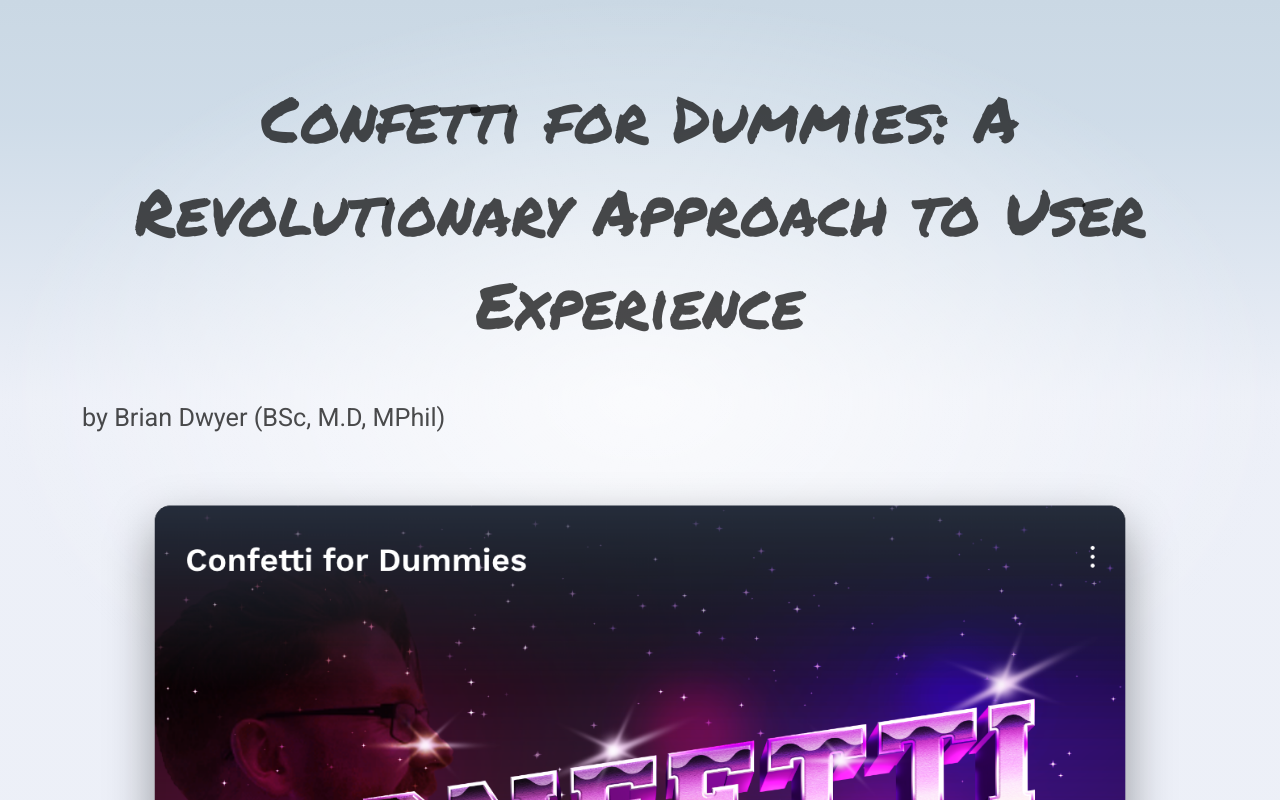
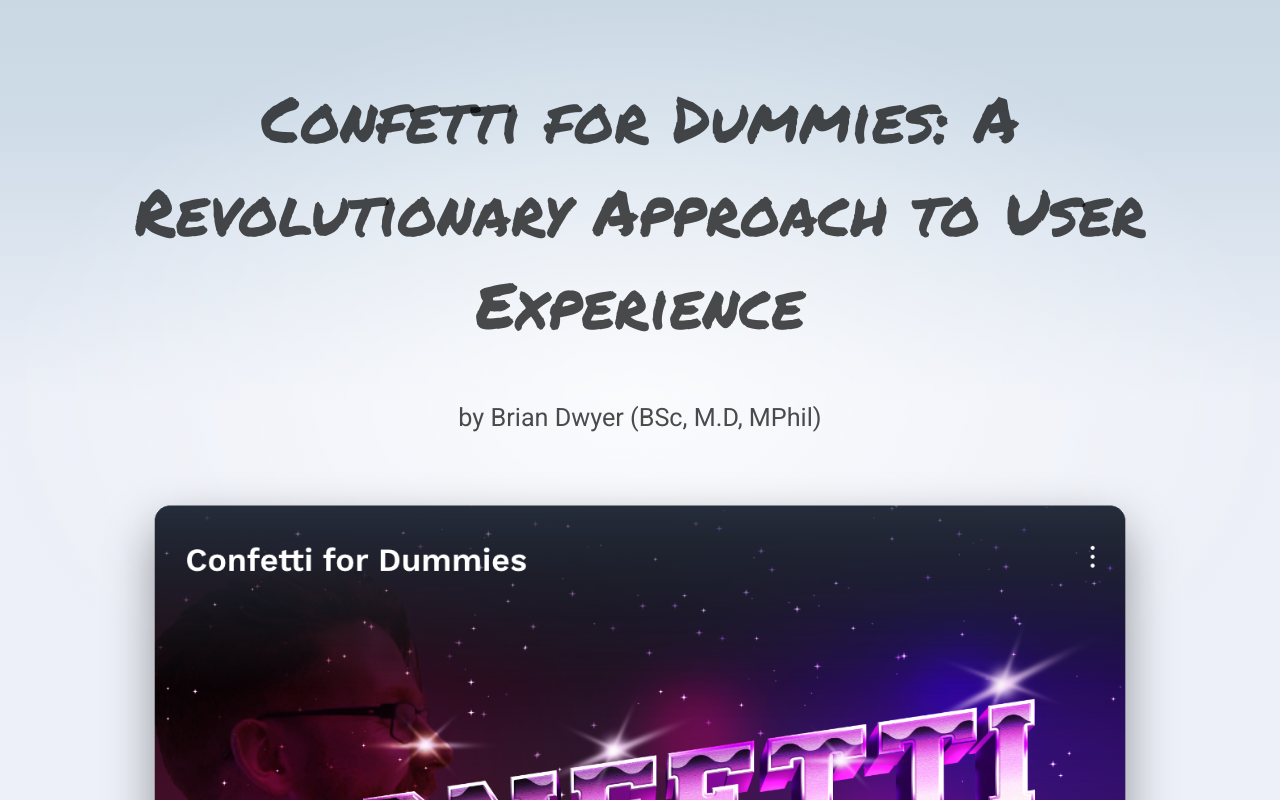
Before and after one commit to dhartirl/brian-birthday, a SvelteKit app: page / in a window 1280 px wide. Shown: the top 800 px of the page. Built offline with nearby package versions, Linux system fonts and the light colour scheme.

Commit message:
center h2

```diff
--- a/src/routes/+page.svelte
+++ b/src/routes/+page.svelte
@@ -105,7 +105,7 @@
 	<img class={`brian ${showBrian ? 'is-angry' : ''}`} alt="Bet you like confetti now" src={brian} />
 	<div class={`page ${showBrian ? 'is-fading' : ''}`}>
 		<h1>Confetti for Dummies: A Revolutionary Approach to User Experience</h1>
-		<h2>by Brian Dwyer (BSc, M.D, MPhil)</h2>
+		<h2 class="subtitle">by Brian Dwyer (BSc, M.D, MPhil)</h2>
 
 		<div class="welcome">
 			<picture>
@@ -200,6 +200,10 @@
 		font-size: 64px;
 		width: 100%;
 	}
+
+  h2.subtitle {
+    text-align: center;
+  }
 
 	.page {
 		transition: filter 5s ease;
```
